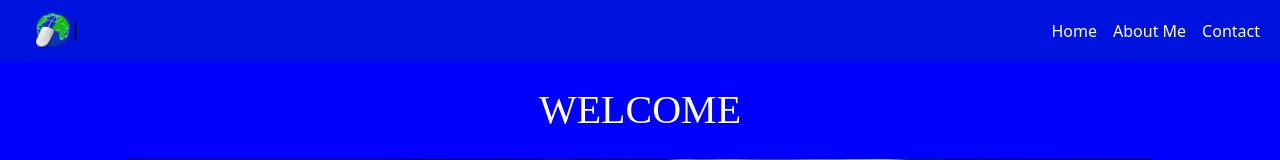
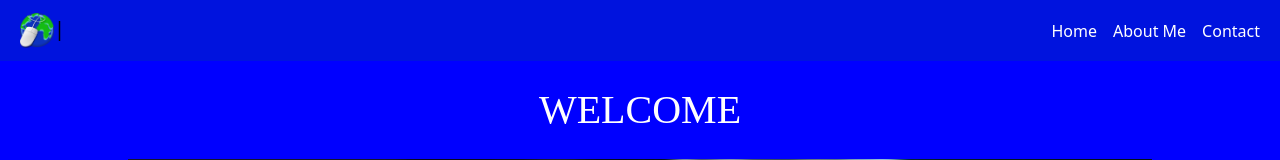
Before and after one commit to I-webdev/personal-web, a plain HTML site: page index.html in a window 1280 px wide. Shown: the top 160 px of the page. Drawn offline with nearby package versions, Linux system fonts and the light colour scheme.

Commit message:
Update index.html

```diff
--- a/index.html
+++ b/index.html
@@ -11,7 +11,7 @@
 <body>
   <nav class="navbar navbar-expand-lg navbar-light fixed-top">
     <div class="container-fluid">
-      <a class="navbar-brand mx-4" href="#"><img class="img1" src="./pictures/internet-42583_1280.png" alt="">|</a>
+      <a class="navbar-brand mx-2" href="#"><img class="img1" src="./pictures/internet-42583_1280.png" alt="">|</a>
       <button class="navbar-toggler" type="button" data-bs-toggle="collapse" data-bs-target="#navbarNav" aria-controls="navbarNav" aria-expanded="false" aria-label="Toggle navigation">
         <span class="navbar-toggler-icon"></span>
       </button>
```
